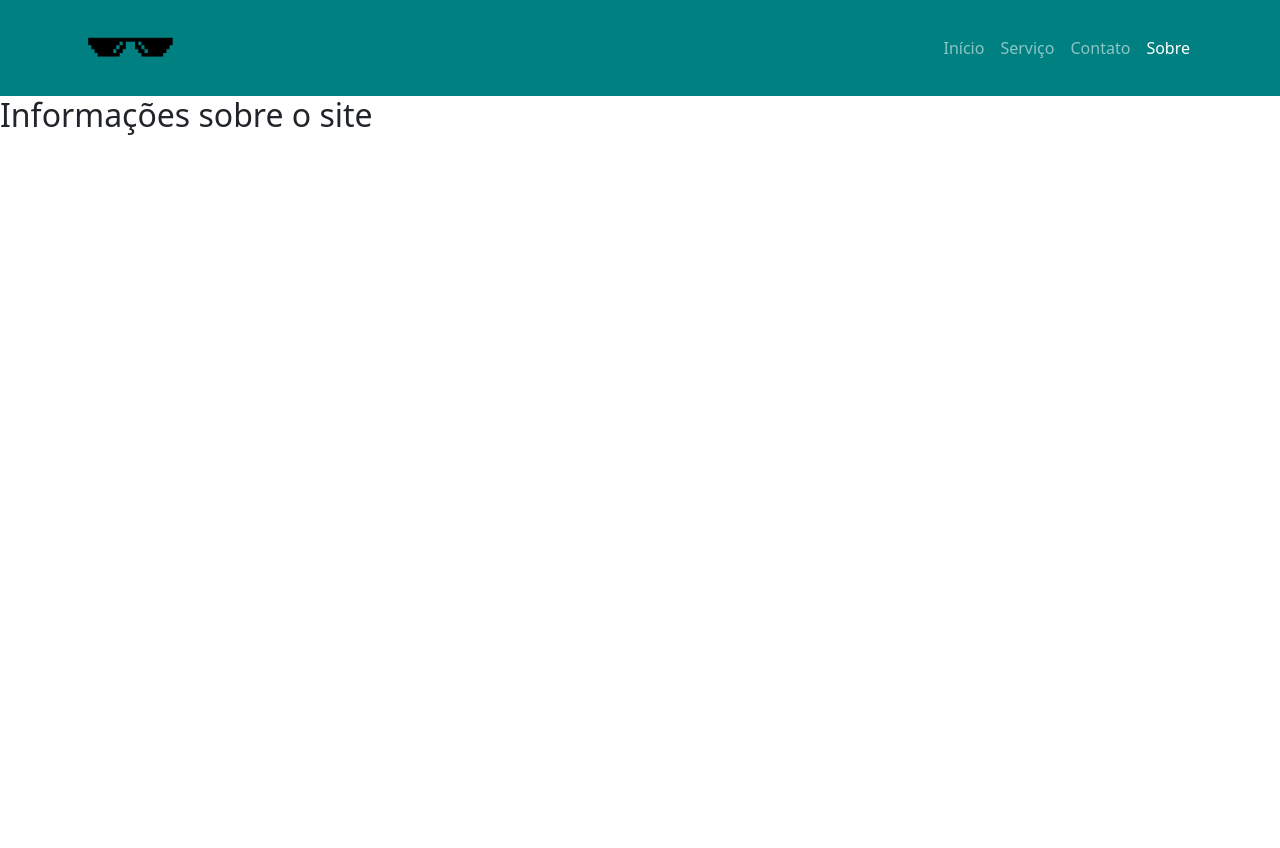
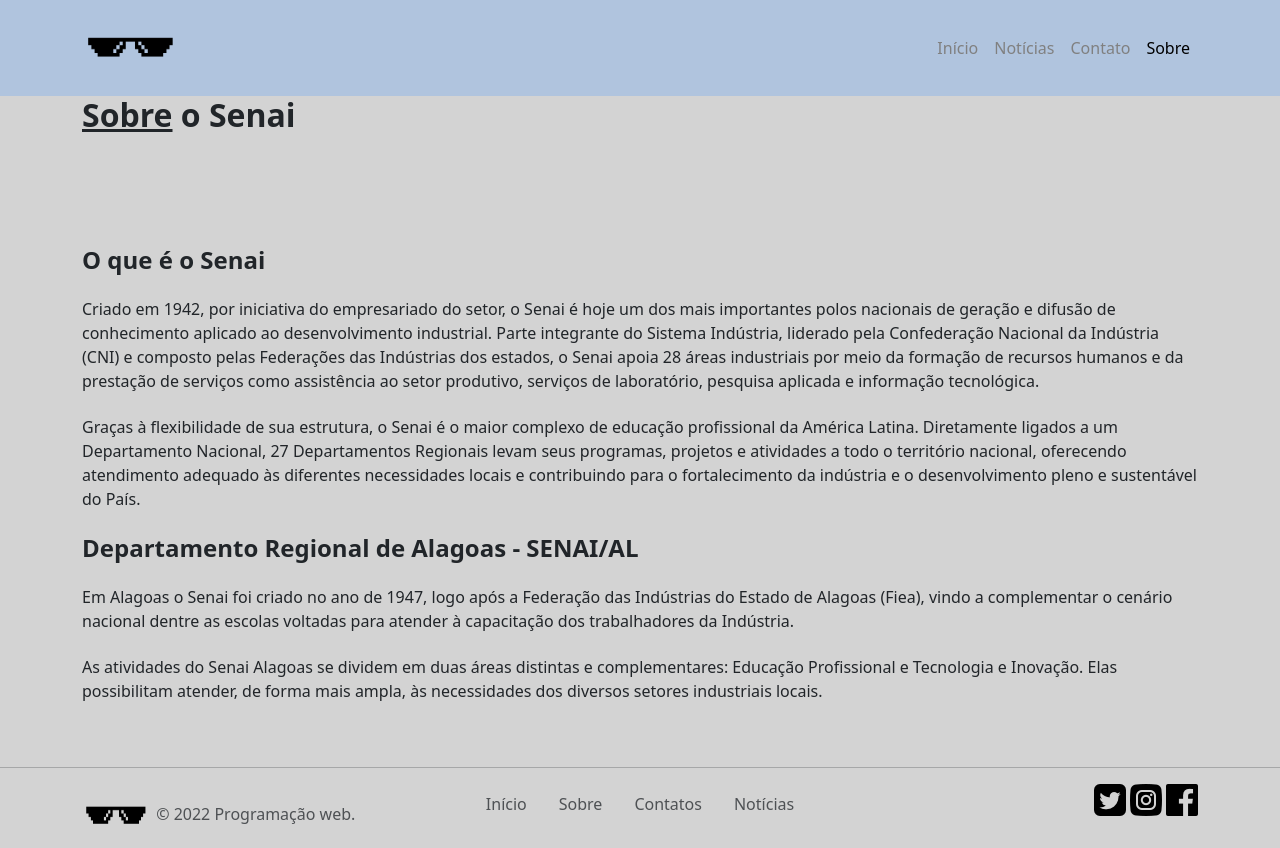
Before and after one commit to JaoLuck/bootstrap, a plain HTML site: page projeto/sobre.html in a window 1280 px wide. Before the commit the page ends 800 px from the top, so only its background shows below. Drawn offline with Linux system fonts and the light colour scheme.

Commit message:
aula 28.06

```diff
--- a/projeto/sobre.html
+++ b/projeto/sobre.html
@@ -5,20 +5,79 @@
 	<meta http-equiv="X-UA-Compatible" content="IE=edge">
 	<meta name="viewport" content="width=device-width, initial-scale=1.0">
 	<link rel="stylesheet" href="res/bootstrap/css/bootstrap.min.css">
+	<link rel="stylesheet" href="css/style.css">
 </head>
 <body>
-	<nav class="navbar navbar-expand-lg navbar-dark" style="background-color: #008080">
+	<nav class="navbar navbar-expand-lg navbar-dark" style="background-color: #B0C4DE">
 		<div class="container">
 			<a class="navbar-brand" href="#"><img src="img/logo2.png" alt="logo site" width="100" height="70"></a>
 		<div class="navbar-nav">
-			<a class="nav-link " href="index.html">Início</a>
-			<a class="nav-link" href="servico.html">Serviço</a>
-			<a class="nav-link" href="contato.html">Contato</a>
-			<a class="nav-link active" href="sobre.html">Sobre</a>
+			<a class="nav-link menu-desabilitado" href="index.html">Início</a>
+			<a class="nav-link menu-desabilitado" href="noticias.html">Notícias</a>
+			<a class="nav-link menu-desabilitado" href="contato.html">Contato</a>
+			<a class="nav-link menu-ativo" href="sobre.html">Sobre</a>
 		</div>
 		</div>
 	</nav>
-	<h2>Informações sobre o site</h2>
-	<script type="text/javascript" arc="res/bootstrap/js/bootstrap.min.js"></script>
+
+	<section>
+		<div class="container">
+			<div="row">
+				<div="col-12">
+					<h2><b><u>Sobre</u> o Senai</b></h2>
+						<h4 style="margin-top: 10%"><b>O que é o Senai</b></h4>
+							<p style="margin-top:2%">Criado em 1942, por iniciativa do empresariado do setor, o Senai é hoje um dos mais importantes
+							polos nacionais de geração e difusão de conhecimento aplicado ao desenvolvimento industrial.
+							Parte integrante do Sistema Indústria, liderado pela Confederação Nacional da Indústria (CNI) e composto pelas
+							Federações das Indústrias dos estados, o Senai apoia 28 áreas industriais por meio da formação de recursos
+							humanos e da prestação de serviços como assistência ao setor produtivo, serviços de laboratório,
+							pesquisa aplicada e informação tecnológica.</p>
+
+							<p style="margin-top:2%">Graças à flexibilidade de sua estrutura, o Senai é o maior complexo de educação profissional da América Latina.
+							Diretamente ligados a um Departamento Nacional, 27 Departamentos Regionais levam seus programas,
+							projetos e atividades a todo o território nacional, oferecendo atendimento adequado às diferentes necessidades
+							locais e contribuindo para o fortalecimento da indústria e o desenvolvimento pleno e sustentável do País.</p>
+
+						<h4 style="margin-top:2%"><b>Departamento Regional de Alagoas - SENAI/AL</b></h4>
+							<p style="margin-top: 2%">Em Alagoas o Senai foi criado no ano de 1947,
+							logo após a Federação das Indústrias do Estado de Alagoas (Fiea), vindo a complementar o cenário nacional
+							dentre as escolas voltadas para atender à capacitação dos trabalhadores da Indústria. </p>
+
+							<p style="margin-top: 2%">As atividades do Senai Alagoas se dividem em duas áreas distintas e complementares:
+							Educação Profissional e Tecnologia e Inovação. Elas possibilitam atender, de forma mais ampla, às necessidades
+							dos diversos setores industriais locais.</p>
+				</div>
+			</div>
+		</div>
+	</section>
+
+	<hr / style="margin-top: 5%">
+	<footer id="rodape">
+			<div class="container">
+				<div class="row">
+					<div class="col-4">
+						<img src="img/logo2.png" alt="era a logo" width="70" height="64">
+						<span class="text-muted">&copy; 2022 Programação web.</span>
+					</div>
+					<div class="col-4 text-center">
+						<ul class="nav justify-content-center">
+							<li class="nav-item"><a class="nav-link text-muted" href="#">Início</a> </li>
+							<li class="nav-item"><a class="nav-link text-muted" href="#">Sobre</a> </li>
+							<li class="nav-item"><a class="nav-link text-muted" href="#">Contatos</a> </li>
+							<li class="nav-item"><a class="nav-link text-muted" href="#">Notícias</a> </li>
+						</ul>
+					</div>
+					<div class="col-4 text-end">
+						<img src="img/tutu.png">
+						<img src="img/insta.png">
+						<img src="img/face.png">
+					</div>
+				</div>
+			</div>
+		</footer>
+
+	<script type="text/javascript" src="js/script.js"></script>
+	<script type="text/javascript" src="res/bootstrap/js/bootstrap.min.js"></script>
+
 </body>
 </html>
```
Also changed, not shown: projeto/contato.html (+1 -1 lines), projeto/index.html (+1 -1 lines), projeto/noticias.html (added, +126 -0 lines), projeto/servico.html (deleted, +0 -25 lines), projeto/img/not1.png (added), projeto/img/not2.jpg (added), projeto/img/not3.jpg (added), projeto/img/not4.jpg (added).
